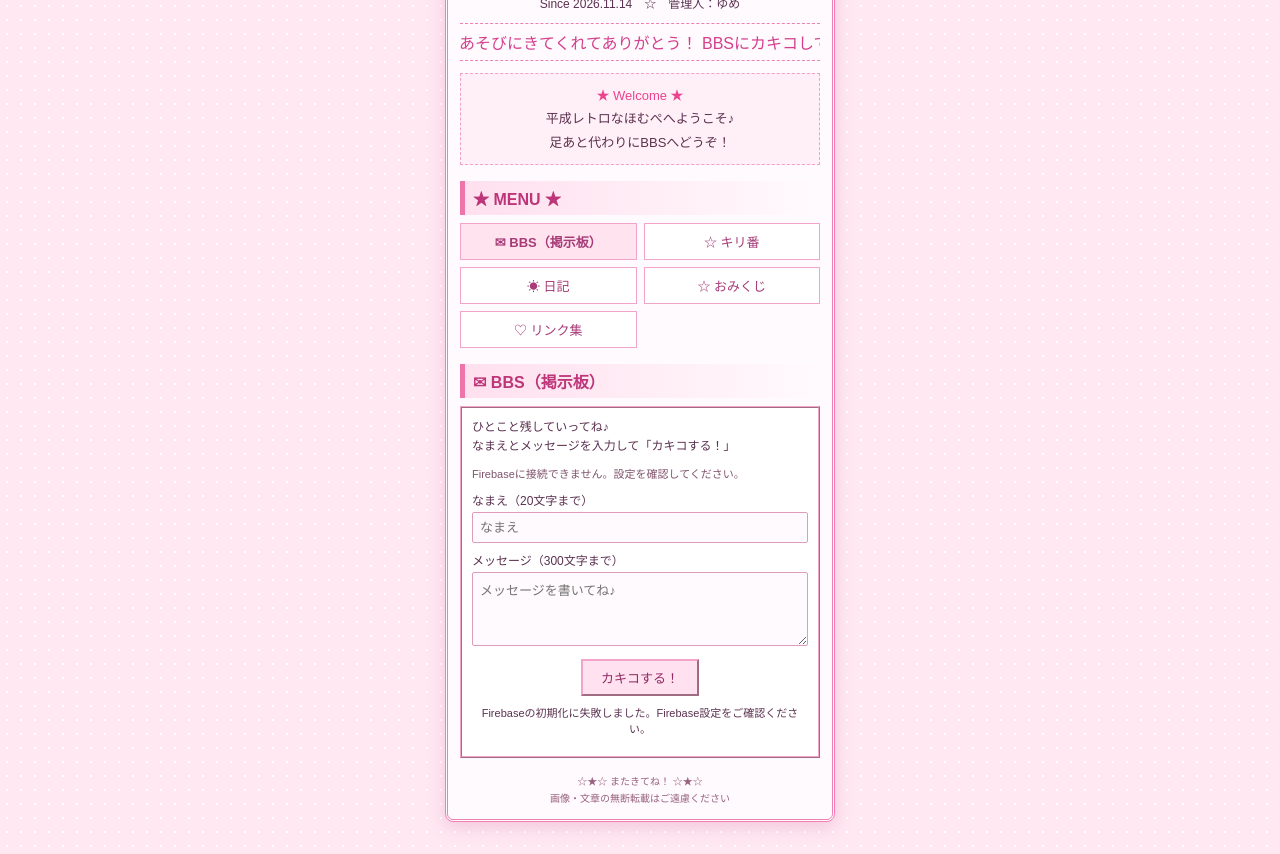
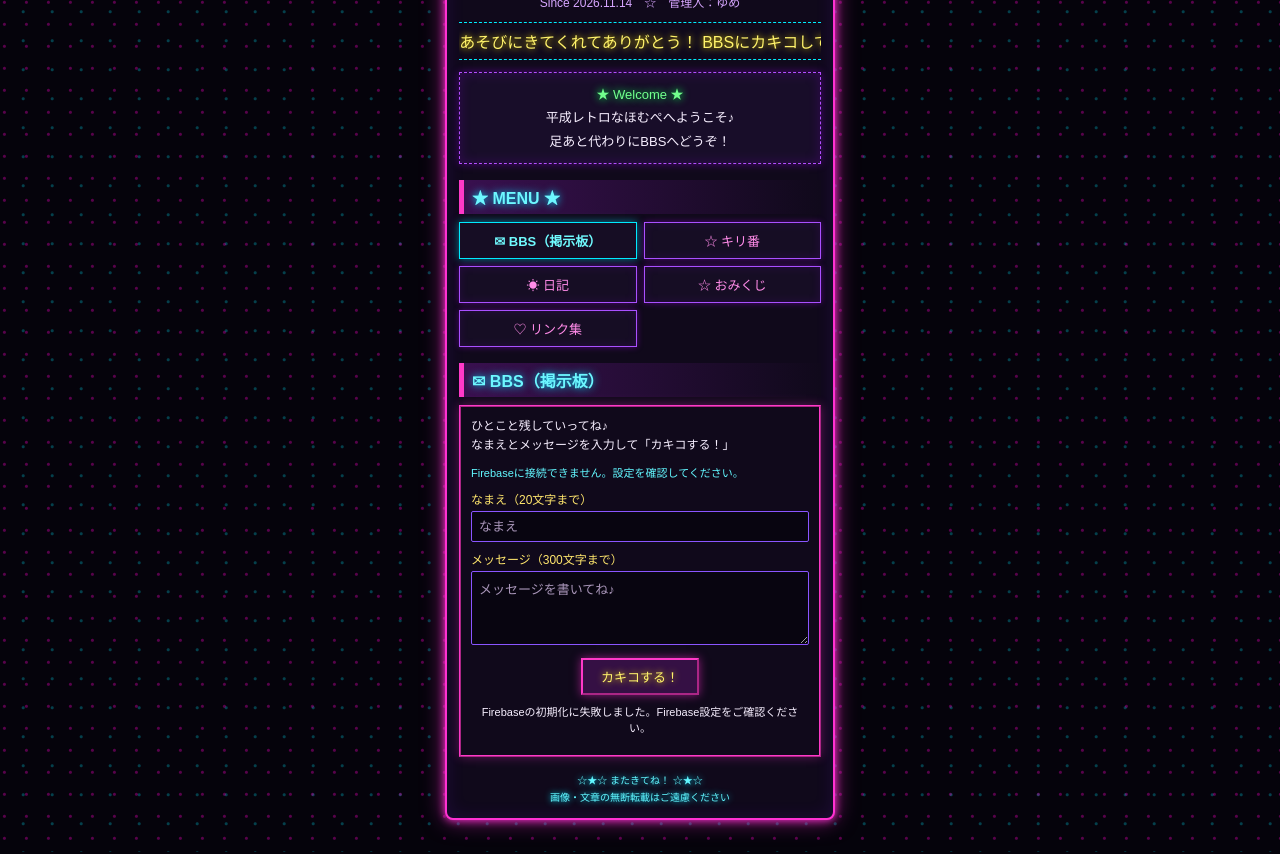
Before and after one commit to SJrenkoncutlet/heisei_hompe_02, a plain HTML site: page index.html in a window 1280 px wide. Shown: the part 155-1009 px from the top of the page. Drawn offline with Linux system fonts and the light colour scheme.

Commit message:
Give homepage a colorful neon-on-black theme

```diff
--- a/index.html
+++ b/index.html
@@ -3,14 +3,14 @@
 <head>
   <meta charset="utf-8">
   <meta name="viewport" content="width=device-width, initial-scale=1">
-  <meta name="theme-color" content="#ffb5d7">
+  <meta name="theme-color" content="#05030b">
   <title>☆★ ゆめかわ☆ほむぺ ★☆</title>
   <style>
     :root {
-      color-scheme: light;
+      color-scheme: dark;
       font-family: "ＭＳ Ｐゴシック", "MS PGothic", "Hiragino Kaku Gothic ProN", sans-serif;
-      background: #ffe8f2;
-      color: #5b3150;
+      background: #05030b;
+      color: #f7efff;
     }
 
     * { box-sizing: border-box; }
@@ -19,39 +19,41 @@
       margin: 0;
       padding: 18px 10px 32px;
       background:
-        radial-gradient(circle, #fff 1px, transparent 1.5px) 0 0 / 14px 14px,
-        #ffe8f2;
+        radial-gradient(circle at 20% 15%, #ff00cc55 0 1px, transparent 2px) 0 0 / 22px 22px,
+        radial-gradient(circle at 80% 75%, #00eaff44 0 1px, transparent 2px) 0 0 / 29px 29px,
+        #05030b;
     }
 
     .phone {
       width: min(100%, 390px);
       margin: 0 auto;
       padding: 12px;
-      border: 3px double #f080b5;
+      border: 2px solid #ff31d2;
       border-radius: 8px;
-      background: #fffafd;
-      box-shadow: 0 5px 18px #d981aa55;
+      background: #10091b;
+      box-shadow: 0 0 8px #ff31d2, 0 0 22px #ff31d288, inset 0 0 18px #781cff22;
     }
 
     .top-note, .counter, footer { text-align: center; }
-    .top-note { font-size: 11px; color: #98617f; }
+    .top-note { font-size: 11px; color: #62f7ff; text-shadow: 0 0 7px #00d9ff; }
 
     h1 {
       margin: 8px 0;
-      color: #e44c9a;
+      color: #ff55df;
       font-size: clamp(22px, 7vw, 29px);
       text-align: center;
-      text-shadow: 2px 2px #ffd6e9;
+      text-shadow: 0 0 5px #ff55df, 0 0 13px #ff00c8, 0 0 24px #ff00c8;
     }
 
-    .subtitle { text-align: center; font-size: 12px; }
+    .subtitle { text-align: center; font-size: 12px; color: #d7a6ff; }
 
     .ticker {
       overflow: hidden;
       margin: 12px 0;
       padding: 6px 0;
-      border-block: 1px dashed #ed81b1;
-      color: #d33f8c;
+      border-block: 1px dashed #00efff;
+      color: #fff36b;
+      text-shadow: 0 0 7px #ffe600;
       white-space: nowrap;
     }
 
@@ -61,15 +63,17 @@
       animation: ticker 13s linear infinite;
     }
 
-    .blink { animation: blink 1s steps(2, start) infinite; color: #ea438f; }
+    .blink { animation: blink 1s steps(2, start) infinite; color: #72ff8d; text-shadow: 0 0 8px #00ff4c; }
 
     @keyframes ticker { to { transform: translateX(-100%); } }
     @keyframes blink { to { visibility: hidden; } }
 
     .welcome {
       padding: 10px;
-      border: 1px dashed #f2a0c4;
-      background: #fff0f7;
+      border: 1px dashed #b44dff;
+      background: #180d29;
+      color: #f7efff;
+      box-shadow: inset 0 0 12px #a000ff33, 0 0 8px #a000ff66;
       font-size: 13px;
       line-height: 1.8;
       text-align: center;
@@ -78,9 +82,10 @@
     .section-title {
       margin: 16px 0 8px;
       padding: 5px 8px;
-      border-left: 5px solid #ee75aa;
-      background: linear-gradient(90deg, #ffe0ee, #fffafd);
-      color: #bd3679;
+      border-left: 5px solid #ff39c8;
+      background: linear-gradient(90deg, #39104f, #10091b);
+      color: #6df7ff;
+      text-shadow: 0 0 8px #00dfff;
       font-size: 16px;
     }
 
@@ -96,48 +101,54 @@
     .menu a {
       display: block;
       padding: 8px 5px;
-      border: 1px solid #f3a5c9;
-      background: #fff;
-      color: #a63b77;
+      border: 1px solid #a950ff;
+      background: #160d24;
+      color: #ff8be8;
+      box-shadow: 0 0 6px #b000ff66, inset 0 0 8px #a000ff22;
       font-size: 13px;
       text-align: center;
       text-decoration: none;
     }
 
-    .menu a:hover, .menu a:focus-visible { background: #ffe4f0; }
-    .menu .bbs-link { background: #ffe4f0; font-weight: bold; }
+    .menu a:hover, .menu a:focus-visible { background: #321143; outline: 1px solid #62f7ff; }
+    .menu .bbs-link { border-color: #00eaff; color: #70fbff; box-shadow: 0 0 8px #00dfff88; font-weight: bold; }
 
     .board {
       padding: 10px;
-      border: 2px ridge #f3a5c9;
-      background: #fff;
+      border: 2px ridge #ff39c8;
+      background: #10091b;
+      box-shadow: 0 0 10px #ff31d255;
     }
 
     .board-intro { margin: 0 0 8px; font-size: 12px; line-height: 1.6; }
-    .connection { margin: 0 0 10px; color: #80546d; font-size: 11px; }
+    .connection { margin: 0 0 10px; color: #62f7ff; font-size: 11px; }
 
-    label { display: block; margin: 8px 0 4px; font-size: 12px; }
+    label { display: block; margin: 8px 0 4px; font-size: 12px; color: #ffe66d; }
 
     input, textarea {
       width: 100%;
       padding: 7px;
-      border: 1px solid #df9cba;
+      border: 1px solid #8a55ff;
       border-radius: 2px;
-      background: #fffafd;
-      color: #4a3040;
+      background: #080510;
+      color: #f7efff;
       font: inherit;
       font-size: 13px;
     }
 
+    input:focus, textarea:focus { outline: 1px solid #00eaff; box-shadow: 0 0 8px #00dfff88; }
+    input::placeholder, textarea::placeholder { color: #a895b8; }
     textarea { min-height: 74px; resize: vertical; }
 
     .submit {
       display: block;
       margin: 9px auto 0;
       padding: 7px 18px;
-      border: 2px outset #f3a5c9;
-      background: #ffe1ef;
-      color: #8f2e65;
+      border: 2px outset #ff39c8;
+      background: #351044;
+      color: #fff36b;
+      text-shadow: 0 0 7px #ffe600;
+      box-shadow: 0 0 9px #ff31d288;
       font: inherit;
       font-size: 13px;
       cursor: pointer;
@@ -151,15 +162,16 @@
     .post {
       margin-top: 8px;
       padding: 8px;
-      border: 1px dotted #e99abd;
-      background: #fff8fc;
+      border: 1px dotted #62f7ff;
+      background: #0b0713;
+      box-shadow: inset 0 0 8px #00dfff22;
       overflow-wrap: anywhere;
     }
 
-    .post-head { color: #b3427c; font-size: 11px; }
+    .post-head { color: #ff75dc; font-size: 11px; }
     .post-message { margin: 5px 0 0; font-size: 13px; line-height: 1.6; white-space: pre-wrap; }
-    .empty { color: #866c7c; font-size: 12px; text-align: center; }
-    footer { margin-top: 15px; color: #98617f; font-size: 10px; line-height: 1.7; }
+    .empty { color: #c6b3d5; font-size: 12px; text-align: center; }
+    footer { margin-top: 15px; color: #62f7ff; text-shadow: 0 0 6px #00dfff; font-size: 10px; line-height: 1.7; }
 
     @media (prefers-reduced-motion: reduce) {
       *, *::before, *::after { animation-duration: .01ms !important; animation-iteration-count: 1 !important; }
```
Lines whose indentation alone changed are shown as unchanged.
